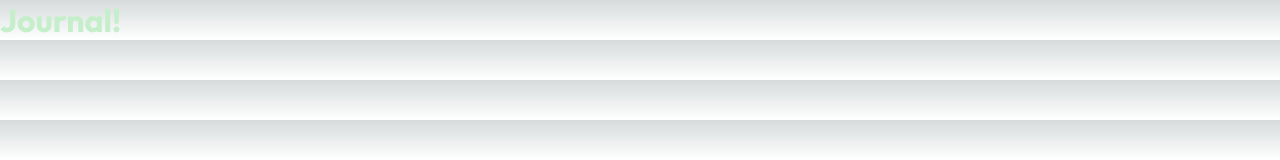
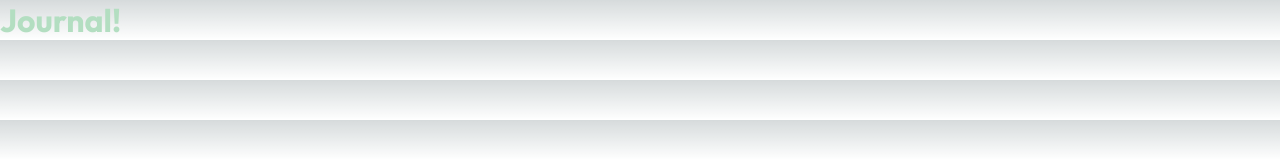
Before and after one commit to srikar-eranky/project-cognitio, a Next.js app in the folder client/: page /journal in a window 1280 px wide. Shown: the top 160 px of the page. Built offline with nearby package versions, Linux system fonts and the light colour scheme.

Commit message:
testing color change

```diff
--- a/client/src/app/journal/page.module.css
+++ b/client/src/app/journal/page.module.css
@@ -1,4 +1,4 @@
 
 .title{
-    color: var(--accentGreen1);
+    color: var(--accentGreen2);
 }
```
